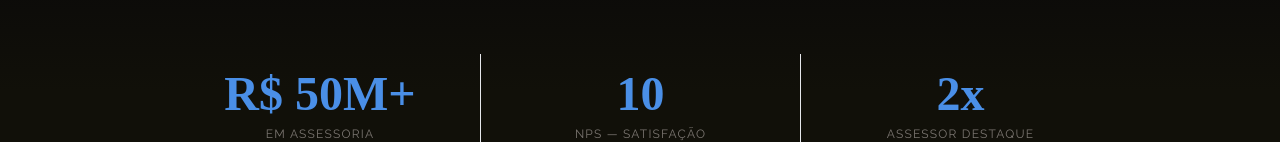
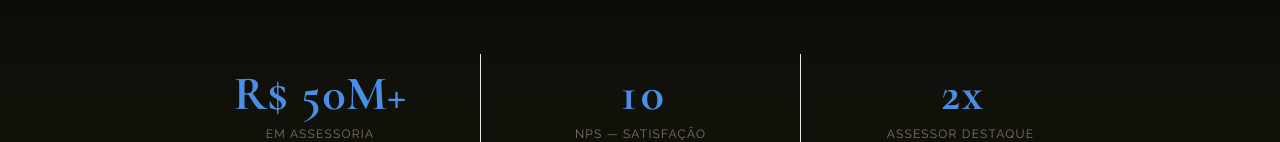
Before and after one commit to theolimaa/lp, a React (Vite) app: page / in a window 1280 px wide. Shown: the part 810-952 px from the top of the page. Built offline with nearby package versions, Linux system fonts and the light colour scheme.

Commit message:
Update AuthoritySection.jsx

```diff
--- a/src/components/AuthoritySection.jsx
+++ b/src/components/AuthoritySection.jsx
@@ -45,7 +45,7 @@ const AuthoritySection = () => {
             >
               <span
                 className="text-4xl lg:text-5xl font-bold mb-2 tabular-nums"
-                style={{ color: 'var(--gold)', fontFamily: "'Playfair Display', serif" }}
+                style={{ color: 'var(--gold)', fontFamily: "'Cormorant Garamond', serif" }}
               >
                 <Counter target={s.value} prefix={s.prefix} suffix={s.suffix} inView={inView} decimals={s.decimals || 0} />
               </span>
```
